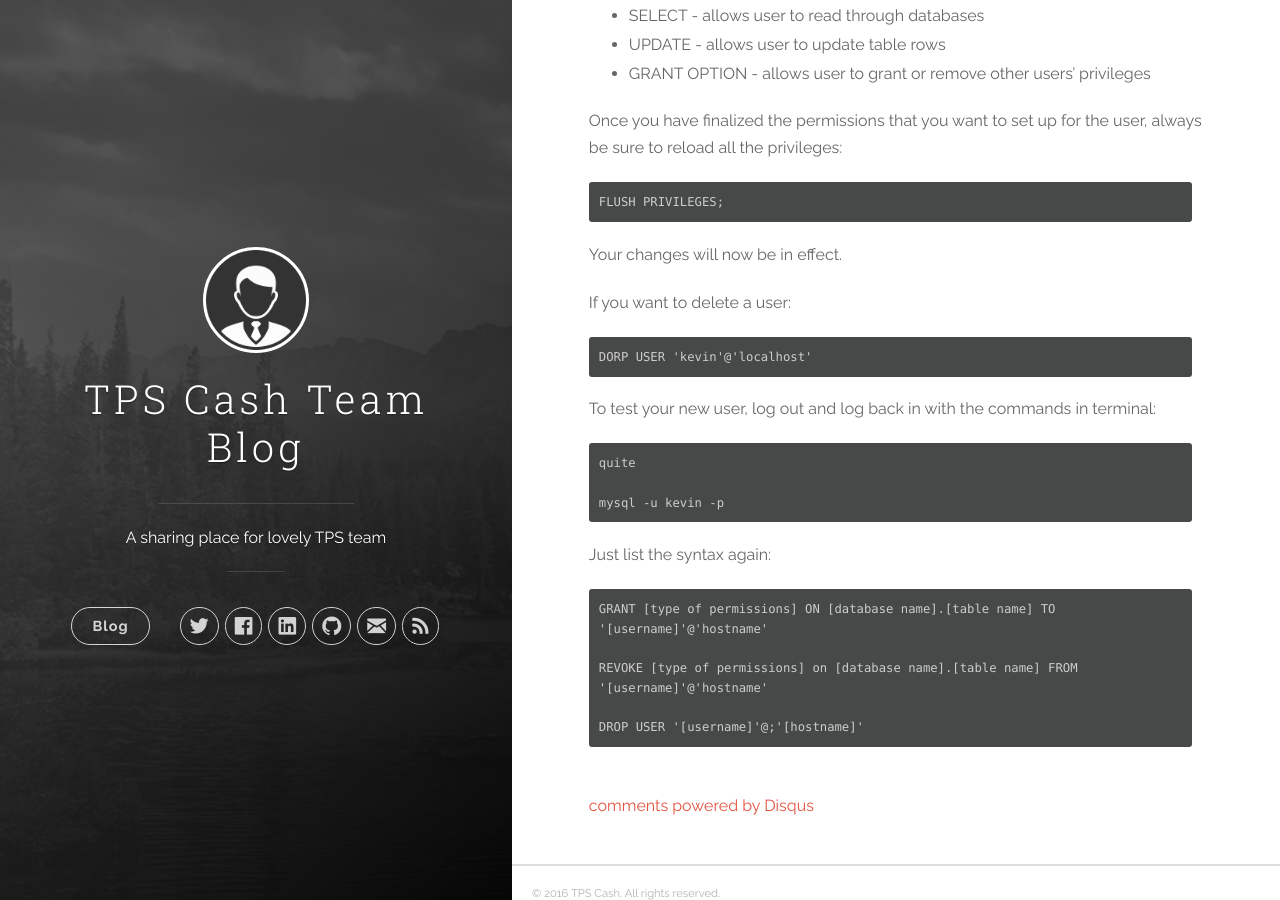
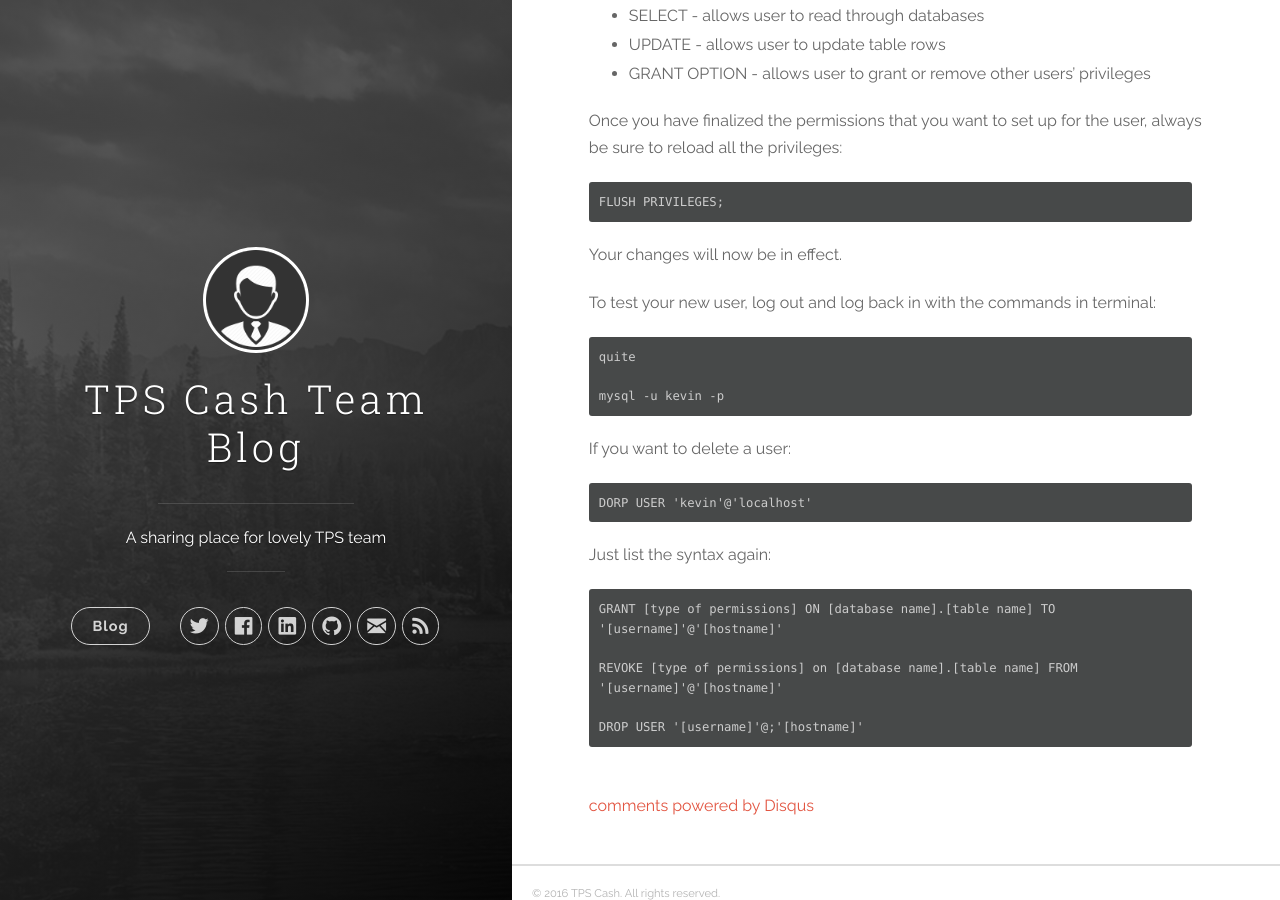
Before and after one commit to tpscash/tpscash.github.io, a Jekyll site: the page built from _posts/2016-05-07-create-user-and-grant-permissions-in-mysql.md, in a window 1280 px wide and 900 px high, scrolled down 1074 px. Built offline with Jekyll 4.4.1, drawn with Linux system fonts in a browser that asks for light colours; comment, search, counter and statistics services are not loaded.

Commit message:
Fix typo

```diff
--- a/_posts/2016-05-07-create-user-and-grant-permissions-in-mysql.md
+++ b/_posts/2016-05-07-create-user-and-grant-permissions-in-mysql.md
@@ -47,20 +47,20 @@ Once you have finalized the permissions that you want to set up for the user, al
 
 Your changes will now be in effect.
 
-If you want to delete a user:
-
-    DORP USER 'kevin'@'localhost'
-
 To test your new user, log out and log back in with the commands in terminal:
 
     quite
 
     mysql -u kevin -p
 
+If you want to delete a user:
+
+    DORP USER 'kevin'@'localhost'
+
 Just list the syntax again:
 
-    GRANT [type of permissions] ON [database name].[table name] TO '[username]'@'hostname'
+    GRANT [type of permissions] ON [database name].[table name] TO '[username]'@'[hostname]'
 
-    REVOKE [type of permissions] on [database name].[table name] FROM '[username]'@'hostname'
+    REVOKE [type of permissions] on [database name].[table name] FROM '[username]'@'[hostname]'
 
     DROP USER '[username]'@;'[hostname]'
```
Also changed, not shown: _posts/2016-04-21-git-basics.md (+12 -2 lines).
